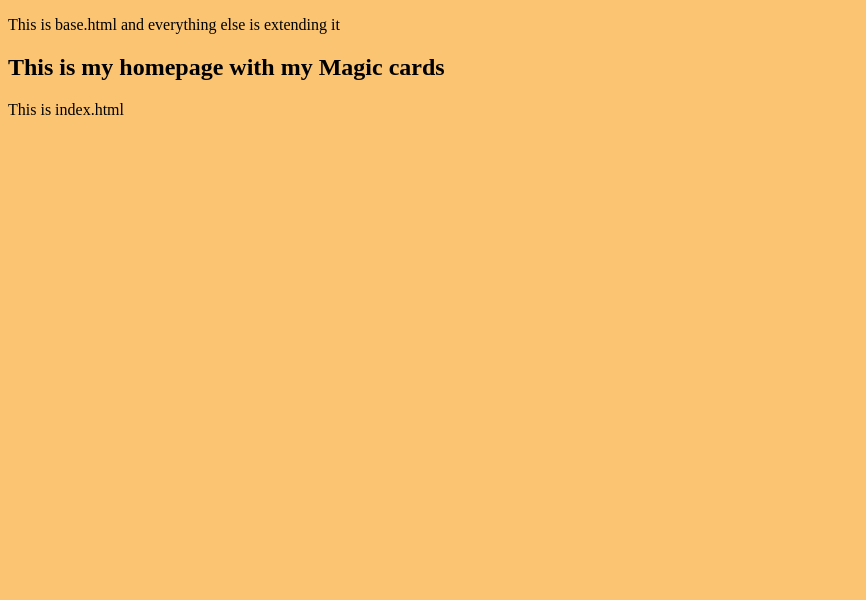
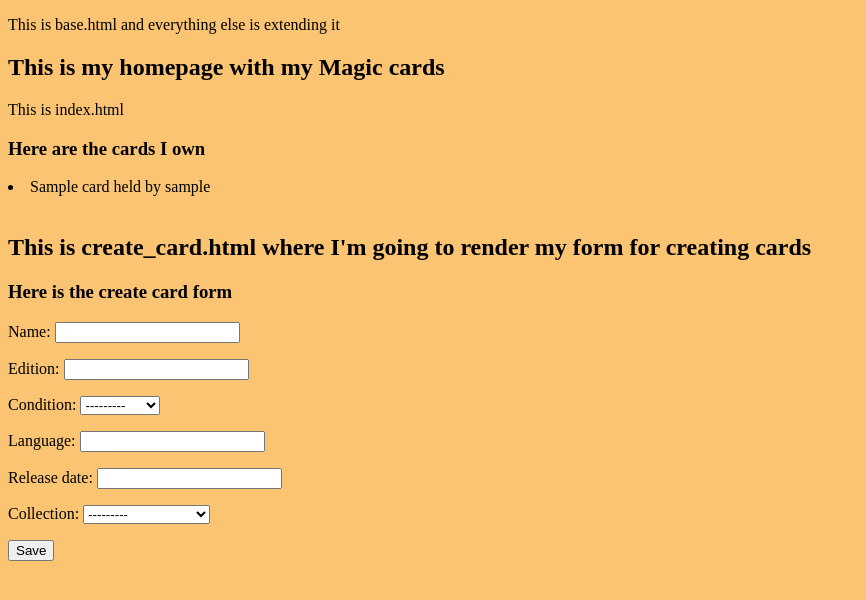
Before and after one commit to Momentum-Team-16/django-music-rlconley, a Django app: template templates/magic/index.html in a window 1280 px wide. Shown: the top 600 px of the page, without its empty margins (0-866 px from the left). Run offline with Django 4.2, Linux system fonts and the light colour scheme; the template is opened without the code that fills it: values that come from a table or form of the project are taken from there, others are empty; tables that the repository leaves empty hold one stand-in row (values such as "Sample post").

Commit message:
update create to use fetch

```diff
--- a/config/settings.py
+++ b/config/settings.py
@@ -9,7 +9,7 @@
 For the full list of settings and their values, see
 https://docs.djangoproject.com/en/4.1/ref/settings/
 """
-
+import os
 from pathlib import Path
 
 # Build paths inside the project like this: BASE_DIR / 'subdir'.
@@ -41,8 +41,6 @@
     'django.contrib.sessions',
     'django.contrib.messages',
     'django.contrib.staticfiles',
-
-
     'magic',
 ]
 
@@ -123,6 +121,7 @@
 # https://docs.djangoproject.com/en/4.1/howto/static-files/
 
 STATIC_URL = 'static/'
+STATICFILES_DIRS = [BASE_DIR / 'static']
 
 # Default primary key field type
 # https://docs.djangoproject.com/en/4.1/ref/settings/#default-auto-field
--- a/magic/admin.py
+++ b/magic/admin.py
@@ -1,8 +1,9 @@
 from django.contrib import admin
-from .models import User, Card
+from .models import User, Card, Collection
 # import each model
 
 # Register your models here.
 admin.site.register(User)
 admin.site.register(Card)
+admin.site.register(Collection)
 # make the admin aware of your model to render it
--- a/magic/forms.py
+++ b/magic/forms.py
@@ -6,4 +6,4 @@
 
     class Meta:
         model = Card
-        fields = ('name', 'edition', 'condition', 'language', 'release_date')
+        fields = ('name', 'edition', 'condition', 'language', 'release_date', 'collection')
--- a/magic/models.py
+++ b/magic/models.py
@@ -16,6 +16,9 @@
 
 class Collection(models.Model):
     name = models.CharField(max_length=200)
+
+    def __str__(self):
+        return self.name
 
 
 class Card(models.Model):
@@ -48,6 +51,7 @@
     owner = models.ForeignKey(User, on_delete=models.CASCADE)
     image = models.ImageField(blank=True, null=True)
     # this article is helpful for implementing image fields https://ordinarycoders.com/blog/article/django-file-image-uploads
+    collection = models.ForeignKey(Collection, on_delete=models.CASCADE, related_name='cards', blank=True, null=True)
 
     def __str__(self):
         return f'{self.name} held by {self.owner}'
--- /dev/null
+++ b/static/js/main.js
@@ -0,0 +1,36 @@
+console.log("js loaded");
+function getCookie(name) {
+  let cookieValue = null;
+  if (document.cookie && document.cookie !== "") {
+    const cookies = document.cookie.split(";");
+    for (let i = 0; i < cookies.length; i++) {
+      const cookie = cookies[i].trim();
+      // Does this cookie string begin with the name we want?
+      if (cookie.substring(0, name.length + 1) === name + "=") {
+        cookieValue = decodeURIComponent(cookie.substring(name.length + 1));
+        break;
+      }
+    }
+  }
+  return cookieValue;
+}
+const csrftoken = getCookie("csrftoken");
+
+const form = document.querySelector("#create-form");
+form.addEventListener("submit", (event) => {
+  event.preventDefault();
+  console.log("submitted");
+  fetch("cards/new", {
+    method: "POST",
+    credentials: "same-origin",
+    headers: {
+      Accept: "application/json",
+      "X-Requested-With": "XMLHttpRequest",
+      "X-CSRFToken": csrftoken,
+    },
+  })
+    .then((response) => {
+      return response.json();
+    })
+    .then((data) => console.log(data));
+});
--- a/templates/base.html
+++ b/templates/base.html
@@ -1,9 +1,11 @@
+{% load static %}
 <!DOCTYPE html>
 <html lang="en">
   <head>
     <meta charset="UTF-8" />
     <meta http-equiv="X-UA-Compatible" content="IE=edge" />
     <meta name="viewport" content="width=device-width, initial-scale=1.0" />
+    <script src="{% static 'js/main.js' %}" defer></script>
     <title>Cards</title>
   </head>
   <body style="background-color: #fac472">
--- a/templates/magic/create_card.html
+++ b/templates/magic/create_card.html
@@ -4,7 +4,7 @@
 <h2>
   This is create_card.html where I'm going to render my form for creating cards
 </h2>
-<form method="post">
+<form>
   {% csrf_token %} {{ form.as_p }}
   <button type="submit">Save</button>
 </form>
--- a/templates/magic/index.html
+++ b/templates/magic/index.html
@@ -6,4 +6,21 @@
 <p>This is index.html</p>
 <!-- I'm going to get rid of this, but it lets me know
 what template is rendering. -->
+<h3>Here are the cards I own</h3>
+{% for card in cards %}
+<li>{{ card }}</li>
+{% empty %}
+<p>No cards yet :(</p>
+{% endfor %}
+<br />
+<!-- <a href="{% url 'create-card' %}">Add Card</a> -->
+
+<h2>
+  This is create_card.html where I'm going to render my form for creating cards
+</h2>
+<h3>Here is the create card form</h3>
+<form id="create-form">
+  {% csrf_token %} {{ form.as_p }}
+  <button type="submit">Save</button>
+</form>
 {% endblock %}
```
Also changed, not shown: magic/views.py (+14 -4 lines), README.md, magic/migrations/0004_card_collection.py (added).
